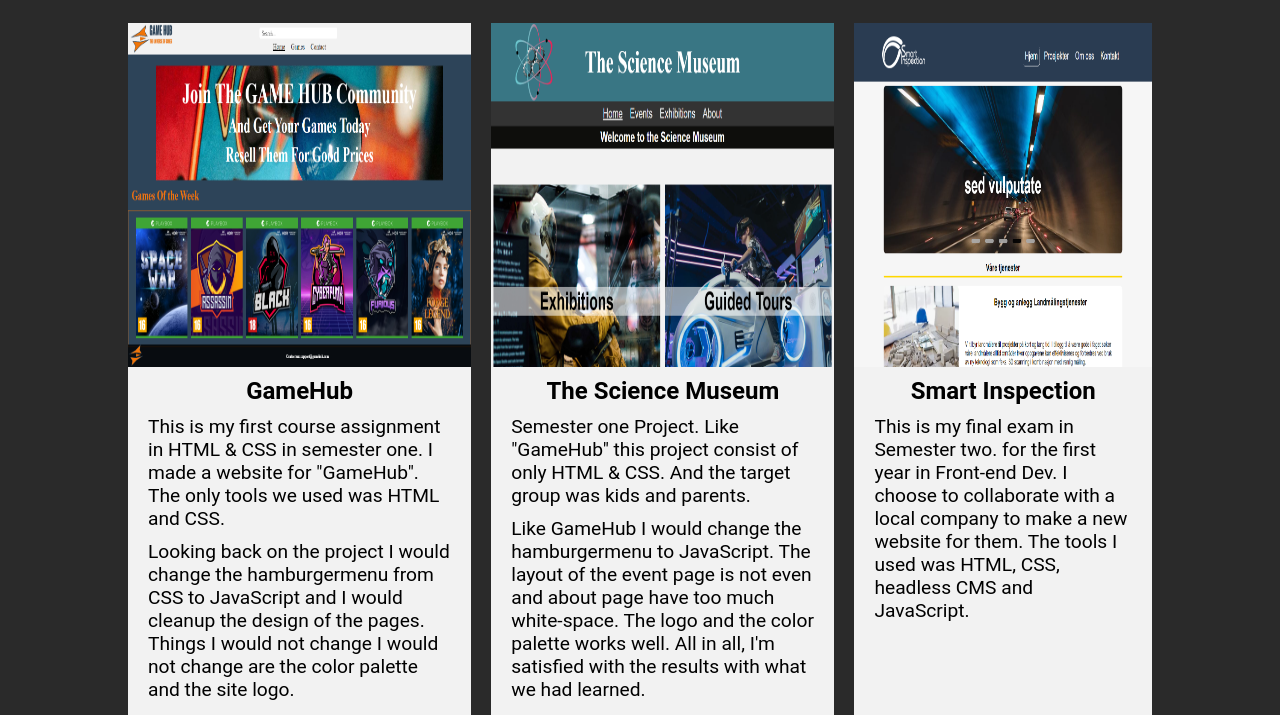
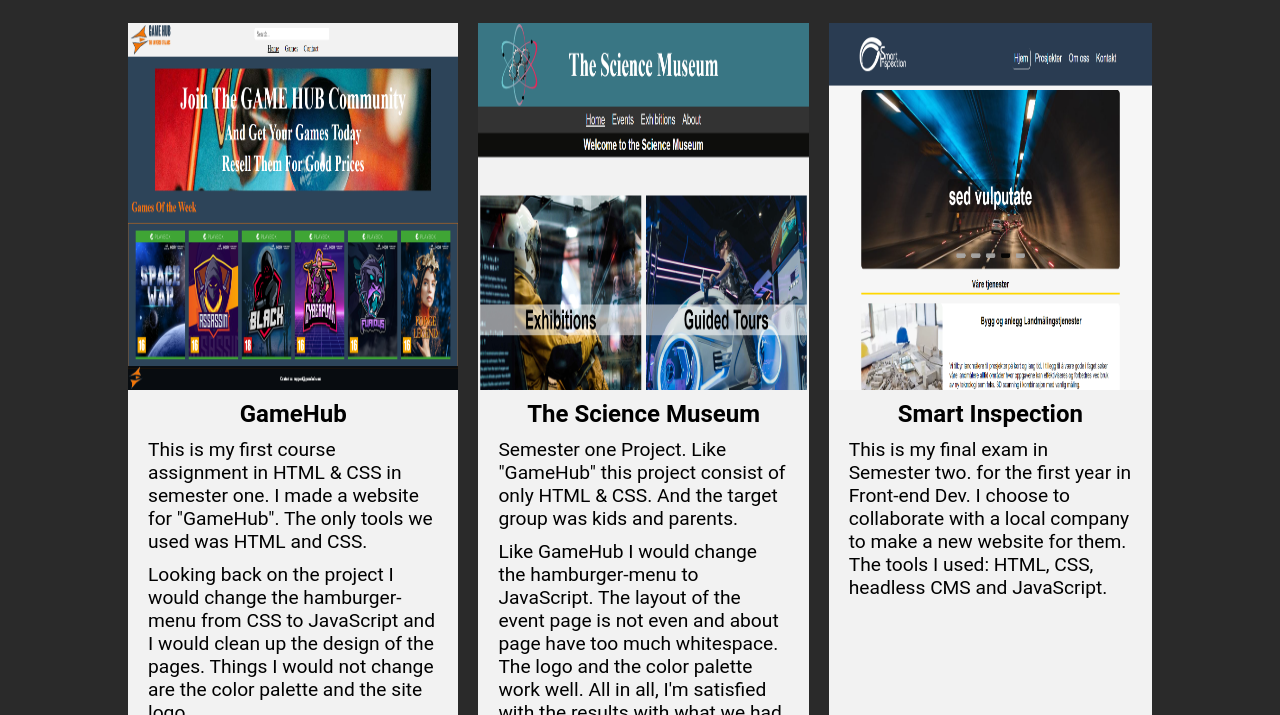
Before and after one commit to larssandell/MyPortfolio, a plain HTML site: page portfolio.html in a window 1280 px wide. Shown: the part 208-923 px from the top of the page. Drawn offline with Linux system fonts and the light colour scheme.

Commit message:
Update portfolio.html

```diff
--- a/portfolio.html
+++ b/portfolio.html
@@ -61,9 +61,9 @@
                         </p>
                         <p>
                             Looking back on the project I would change the
-                            hamburgermenu from CSS to JavaScript and I would
-                            cleanup the design of the pages. Things I would not
-                            change I would not change are the color palette and
+                            hamburger-menu from CSS to JavaScript and I would
+                            clean up the design of the pages. Things I would not
+                            change are the color palette and
                             the site logo.
                         </p>
                     </div>
@@ -89,10 +89,10 @@
                             kids and parents.
                         </p>
                         <p>
-                            Like GameHub I would change the hamburgermenu to
+                            Like GameHub I would change the hamburger-menu to
                             JavaScript. The layout of the event page is not even
-                            and about page have too much white-space. The logo
-                            and the color palette works well. All in all, I'm
+                            and about page have too much whitespace. The logo
+                            and the color palette work well. All in all, I'm
                             satisfied with the results with what we had learned.
                         </p>
                     </div>
@@ -116,7 +116,7 @@
                             This is my final exam in Semester two. for the first
                             year in Front-end Dev. I choose to collaborate with
                             a local company to make a new website for them. The
-                            tools I used was HTML, CSS, headless CMS and
+                            tools I used: HTML, CSS, headless CMS and
                             JavaScript.
                         </p>
                         <p></p>
```
